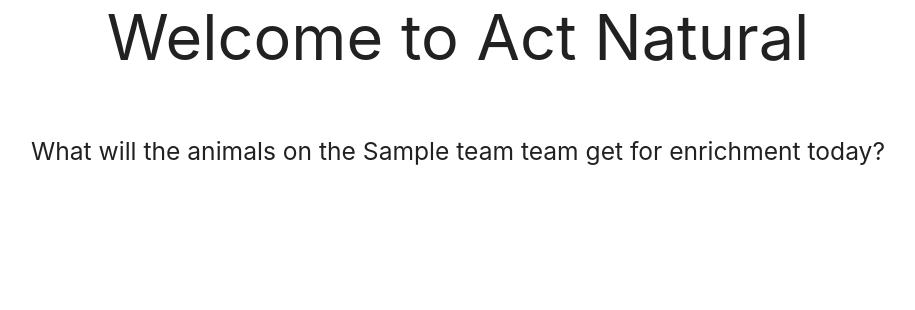
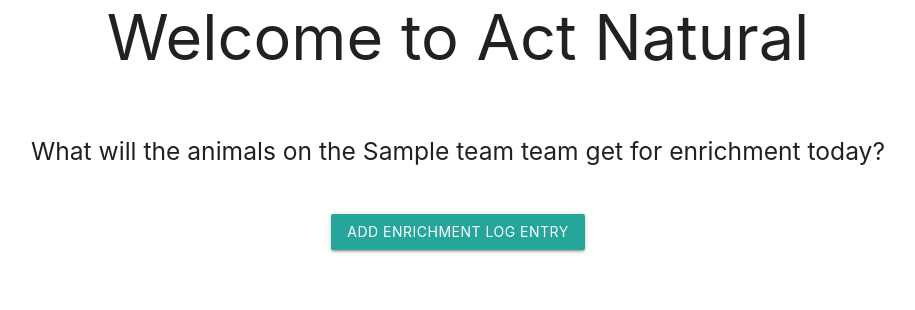
Before and after one commit to alyssa-nycum-imprivata/ActNatural, a Django app: page / in a window 1280 px wide. Shown: the part 177-487 px from the top of the page, without its empty margins (182-1097 px from the left). Run offline with Django 3.2, Linux system fonts and the light colour scheme; a user stored in the database is signed in; tables that the repository leaves empty hold one stand-in row (values such as "Sample post").

Commit message:
added quick link button on home page to enrichment log form

```diff
--- a/actnaturalapp/static/styles/base.css
+++ b/actnaturalapp/static/styles/base.css
@@ -40,6 +40,11 @@ nav {
 }
 
 .home-page-line-3 {
+    align-self: center;
+    margin-top: 40px;
+}
+
+.home-button {
     align-self: center;
     margin-top: 40px;
 }
--- a/actnaturalapp/templates/home.html
+++ b/actnaturalapp/templates/home.html
@@ -5,5 +5,9 @@
         <h4 class="home-page-line-1">Hi, {{ user.first_name }}</h4>
         <h1 class="home-page-line-2">Welcome to Act Natural</h1>
         <h5 class="home-page-line-3">What will the animals on the {{ employee.team.name}} team get for enrichment today?</h5>
+        <form class="home-button" action="{% url 'actnaturalapp:enrichment_log_entry_form' %}" method="get">
+            <input type="hidden" name="actual_method" value="GET">
+            <button type="submit" class="waves-effect waves-light btn" value="Add">Add Enrichment Log Entry</button>
+        </form>
     <div>
 {% endblock content %}
```
